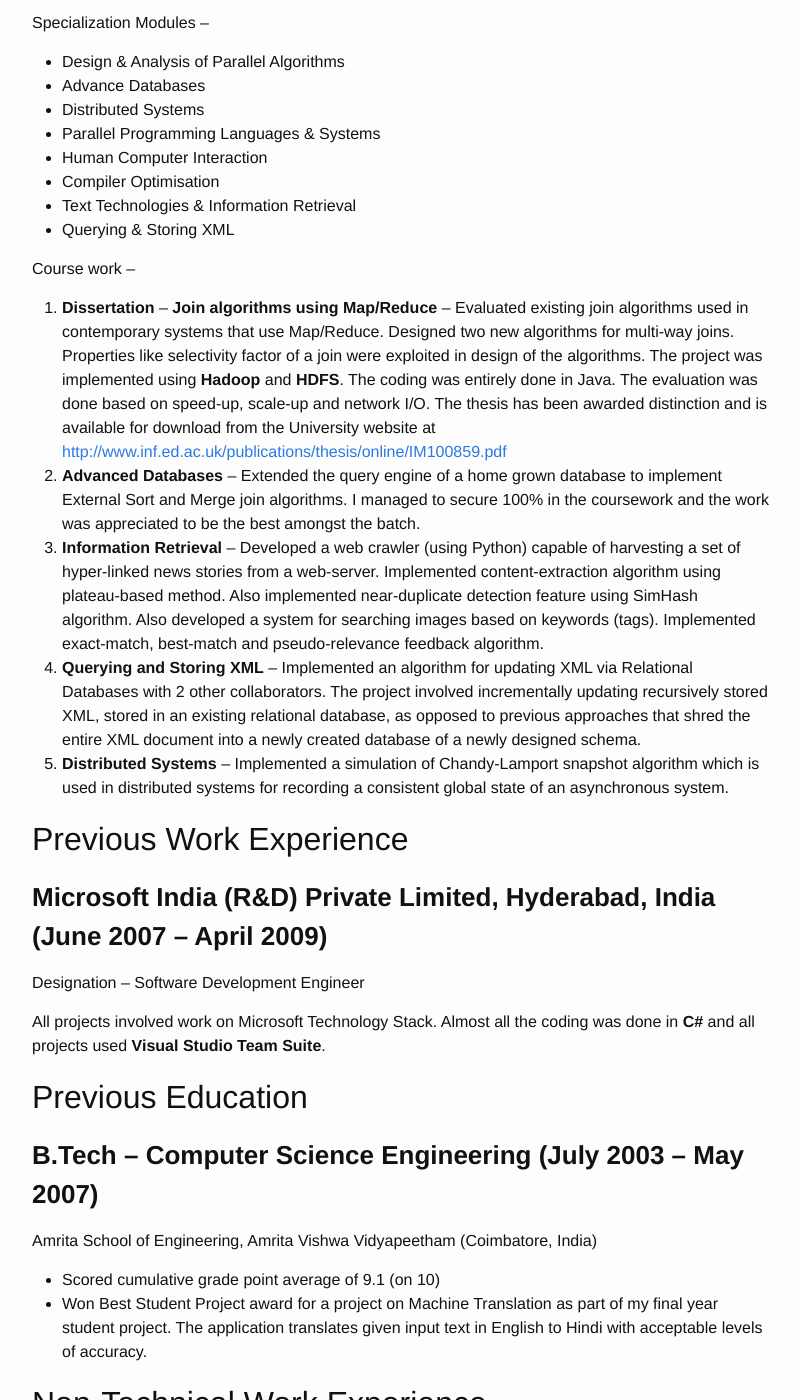
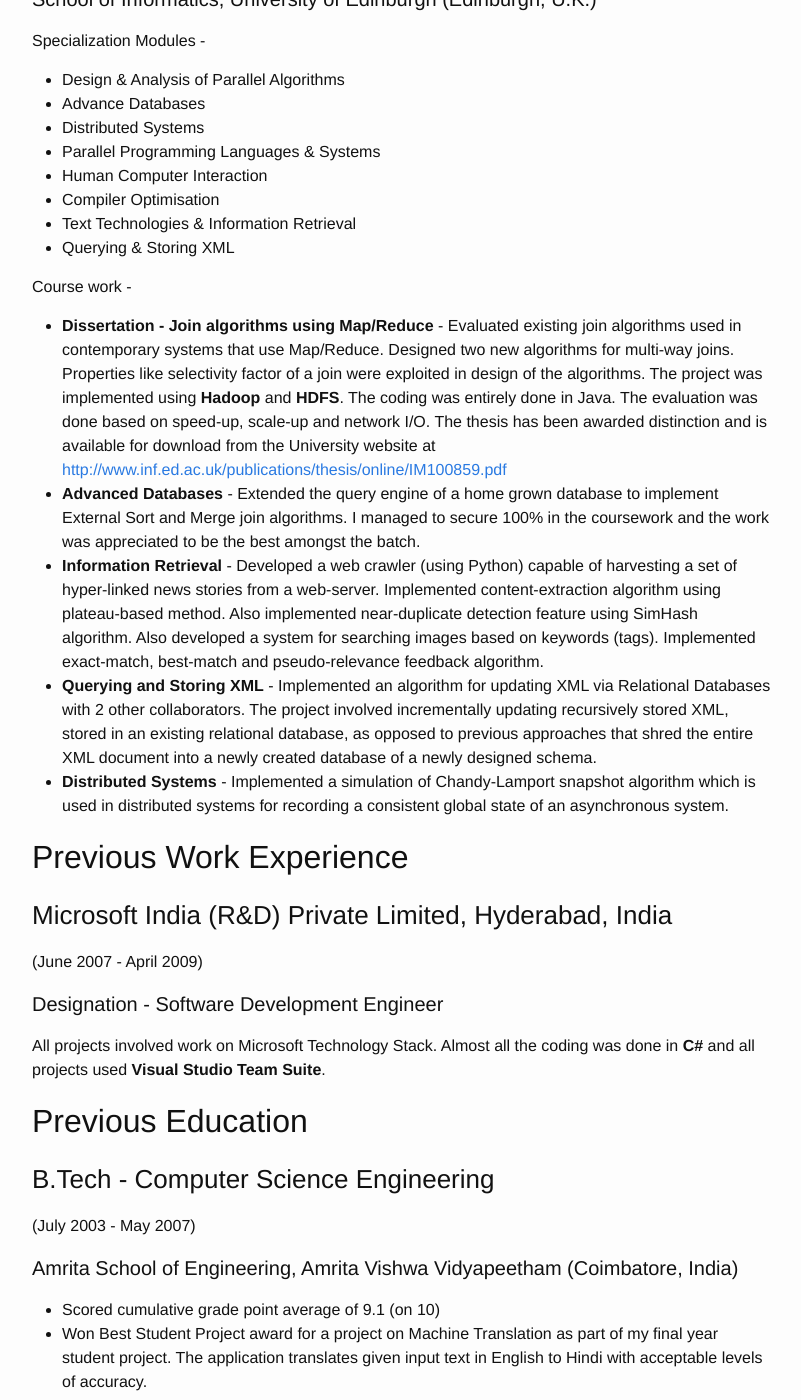
Before and after one commit to jairamc/jairamc.github.io, a Jekyll site: the page built from cv/index.md, in a window 1280 px wide and 1400 px high, scrolled down 1977 px. Shown: the whole window, without its empty margins (238-1039 px from the left). Built offline with Jekyll 4.4.1, drawn with Linux system fonts in a browser that asks for light colours; Markdown is read by kramdown in place of the engine named in the settings; some of the changed text lies outside the part shown.

Commit message:
Fixed CV formatting

```diff
--- a/cv/index.md
+++ b/cv/index.md
@@ -4,309 +4,132 @@
 layout: page
 permalink: /cv/
 ---
-<p style="text-align:left;">
-  <strong>Jairam Chandar</strong><br /> Big Data Engineer<br /> <strong>t </strong>  <a title="Jairam Chandar on Twitter" href="http://twitter.com/jairamc">jairamc</a><br /> <span style="font-size:medium;">☛ </span><a href="http://about.me/jairam" target="_blank">http://about.me/jairam</a> <strong> </strong>
-</p>
 
-<h2 style="text-align:left;">
-  <span class="Apple-style-span" style="color:#000000;">Professional and Academic Highlights</span>
-</h2>
+**Jairam Chandar**
+Big Data Engineer
+**t** [jairamc](http://twitter.com/jairamc)
+**☛** [http://about.me/jairam](http://about.me/jairam)
 
-<div style="text-align:left;">
-  <ul>
-    <li>
-      Awarded <strong>Masters in Computer Science</strong> with Distinction from the University of Edinburgh
-    </li>
-    <li>
-      M.Sc. dissertation involved work on Join-Algorithms using <strong>Hadoop</strong>.
-    </li>
-    <li>
-      Experience in managing and using live <strong>NoSql clusters</strong>.
-    </li>
-    <li>
-      Given a <strong>public talk</strong> at Cassandra London meetup on<strong> Hadoop integration in Cassandra</strong>
-    </li>
-    <li>
-      Worked for Microsoft India for 2 years.
-    </li>
-    <li>
-      <strong>B.Tech. in Computer Science</strong> and Engineering with cumulative GPA of 9.1 (on 10).
-    </li>
-    <li>
-      Awarded Best Student Project during undergraduate course.
-    </li>
-  </ul>
 
-  <h2>
-    Technical Skills
-  </h2>
 
-  <ul>
-    <li>
-      Technologies : <ul>
-        <li>
-          <strong>Hadoop</strong>
-        </li>
-        <li>
-          <strong>Cassandra</strong>
-        </li>
-        <li>
-          <strong>HBase</strong>
-        </li>
-        <li>
-          <strong>Hive</strong>
-        </li>
-        <li>
-          Java/J2EE
-        </li>
-      </ul>
-    </li>
+## Professional and Academic Highlights
 
-    <li>
-      Languages <ul>
-        <li>
-          Java
-        </li>
-        <li>
-          Scala
-        </li>
-        <li>
-          C#
-        </li>
-        <li>
-          C++
-        </li>
-      </ul>
-    </li>
+- Awarded **Masters in Computer Science** with Distinction from the University of Edinburgh
+- M.Sc. dissertation involved work on Join-Algorithms using **Hadoop**.
+- Experience in managing and using live **NoSql clusters**.
+- Given a **public talk** at Cassandra London meetup on **Hadoop integration in Cassandra**
+- Worked for Microsoft India for 2 years.
+- **B.Tech. in Computer Science** and Engineering with cumulative GPA of 9.1 (on 10).
+- Awarded Best Student Project during undergraduate course.
 
-    <li>
-      Platforms <ul>
-        <li>
-          <strong>Unix/Linux</strong>
-        </li>
-        <li>
-          Windows
-        </li>
-      </ul>
-    </li>
-  </ul>
+## Technical Skills
+- Technologies
+  - **Hadoop**
+  - **Cassandra**
+  - **HBase**
+  - **Hive**
+  - Java/J2EE
+- Languages
+  - Java
+  - Scala
+  - C#
+  - C++
 
-  <h2>
-    Relevant Work Experience
-  </h2>
+- Platforms
+  - **Unix/Linux**
+  - Windows
 
-  <h3>
-    <strong>Mediasift Ltd. (trading as Datasift Inc.), Reading, UK (September 2011 &#8211; Present)</strong>
-  </h3>
+## Relevant Work Experience
 
-  <p>
-    Designation &#8211; Big Data Engineer
-  </p>
+### Mediasift Ltd. (trading as Datasift Inc.), Reading, UK
+(September 2011 - Present)
 
-  <p>
-    As part of the data-warehousing team at Datasift, primarily responsible for archiving, curating and retrieval of massive amounts of social data accumulated every day. The data is in the order of 2 TB/day. Technologies used include &#8211;
-  </p>
+#### Designation - Big Data Engineer
 
-  <ul>
-    <li>
-      Hadoop (Map Reduce / HDFS)
-    </li>
-    <li>
-      HBase
-    </li>
-  </ul>
+As part of the data-warehousing team at Datasift, primarily responsible for archiving, curating and retrieval of massive amounts of social data accumulated every day. The data is in the order of 2 TB/day. Technologies used include -
 
-  <p>
-    Played a key role in development of Historics platform for mining archived social media data for customers.
-  </p>
+- Hadoop (Map Reduce / HDFS)
+- HBase
 
-  <h3>
-    <strong>Imagini Europe Limited, London, UK (December 2010 &#8211; September 2011)</strong>
-  </h3>
+Played a key role in development of Historics platform for mining archived social media data for customers.
 
-  <p>
-    Designation &#8211; Back-End Developer
-  </p>
+### Imagini Europe Limited, London, UK
+(December 2010 - September 2011)
 
-  <p>
-    Working on Data Warehousing solutions using NoSql technologies. Key player in build, maintenance and use of the following solutions, standalone or in conjunction with each other &#8211;
-  </p>
+#### Designation - Back-End Developer
 
-  <ul>
-    <li>
-      Cassandra – Primary Data-store <ul>
-        <li>
-          Over 4 TB of data that is used for real-time access and analytics
-        </li>
-      </ul>
-    </li>
+Working on Data Warehousing solutions using NoSql technologies. Key player in build, maintenance and use of the following solutions, standalone or in conjunction with each other -
 
-    <li>
-      Hadoop &#8211; Main analytics engine <ul>
-        <li>
-          Played a major role in integrating and smooth functioning of the analytics cluster with the data-store. Primarily responsible for generating analytics data using Map/Reduce programs written in Java. Using the knowledge gained, gave a talk at a public meet-up. Podcast available at – <a href="http://skillsmatter.com/podcast/home/cassandra-meetup-march">http://skillsmatter.com/podcast/home/cassandra-meetup-march</a>.
-        </li>
-      </ul>
-    </li>
+- Cassandra – Primary Data-store
+  - Over 4 TB of data that is used for real-time access and analytics
+- Hadoop - Main analytics engine
+  - Played a major role in integrating and smooth functioning of the analytics cluster with the data-store. Primarily responsible for generating analytics data using Map/Reduce programs written in Java. Using the knowledge gained, gave a talk at a public meet-up. Podcast available at – <a href="http://skillsmatter.com/podcast/home/cassandra-meetup-march">http://skillsmatter.com/podcast/home/cassandra-meetup-march</a>.
+- Hive
+  - Most of the services hosted on the cloud, events system logs reside on Amazon S3. Responsible for running Hive queries over these logs using Amazon Elastic MapReduce.
 
-    <li>
-      Hive <ul>
-        <li>
-          Most of the services hosted on the cloud, events system logs reside on Amazon S3. Responsible for running Hive queries over these logs using Amazon Elastic MapReduce.
-        </li>
-      </ul>
-    </li>
-  </ul>
 
-  <h2>
-    Relevant Education
-  </h2>
+## Relevant Education
 
-  <h3>
-    <strong>MSc &#8211; Computer Science (Sept 2009 &#8211; Sept 2010) [Awarded Distinction]</strong>
-  </h3>
+### MSc - Computer Science [Awarded Distinction]
+(Sept 2009 - Sept 2010)
 
-  <p>
-    School of Informatics, University of Edinburgh (Edinburgh, U.K.)
-  </p>
+#### School of Informatics, University of Edinburgh (Edinburgh, U.K.)
 
-  <p>
-    Specialization Modules &#8211;
-  </p>
+Specialization Modules -
 
-  <ul>
-    <li>
-      Design & Analysis of Parallel Algorithms
-    </li>
-    <li>
-      Advance Databases
-    </li>
-    <li>
-      Distributed Systems
-    </li>
-    <li>
-      Parallel Programming Languages & Systems
-    </li>
-    <li>
-      Human Computer Interaction
-    </li>
-    <li>
-      Compiler Optimisation
-    </li>
-    <li>
-      Text Technologies & Information Retrieval
-    </li>
-    <li>
-      Querying & Storing XML
-    </li>
-  </ul>
+- Design & Analysis of Parallel Algorithms
+- Advance Databases
+- Distributed Systems
+- Parallel Programming Languages & Systems
+- Human Computer Interaction
+- Compiler Optimisation
+- Text Technologies & Information Retrieval
+- Querying & Storing XML
 
-  <p>
-    Course work &#8211;
-  </p>
+Course work -
 
-  <ol>
-    <li>
-      <strong>Dissertation</strong> &#8211;<strong> Join algorithms using Map/Reduce</strong> &#8211; Evaluated existing join algorithms used in contemporary systems that use Map/Reduce. Designed two new algorithms for multi-way joins. Properties like selectivity factor of a join were exploited in design of the algorithms. The project was implemented using <strong>Hadoop</strong> and <strong>HDFS</strong>. The coding was entirely done in Java. The evaluation was done based on speed-up, scale-up and network I/O. The thesis has been awarded distinction and is available for download from the University website at <a href="http://www.inf.ed.ac.uk/publications/thesis/online/IM100859.pdf">http://www.inf.ed.ac.uk/publications/thesis/online/IM100859.pdf</a>
-    </li>
-    <li>
-      <strong>Advanced Databases</strong> &#8211; Extended the query engine of a home grown database to implement External Sort and Merge join algorithms. I managed to secure 100% in the coursework and the work was appreciated to be the best amongst the batch.
-    </li>
-    <li>
-      <strong>Information Retrieval</strong> &#8211; Developed a web crawler (using Python) capable of harvesting a set of hyper-linked news stories from a web-server. Implemented content-extraction algorithm using plateau-based method. Also implemented near-duplicate detection feature using SimHash algorithm. Also developed a system for searching images based on keywords (tags). Implemented exact-match, best-match and pseudo-relevance feedback algorithm.
-    </li>
-    <li>
-      <strong>Querying and Storing XML</strong> &#8211; Implemented an algorithm for updating XML via Relational Databases with 2 other collaborators. The project involved incrementally updating recursively stored XML, stored in an existing relational database, as opposed to previous approaches that shred the entire XML document into a newly created database of a newly designed schema.
-    </li>
-    <li>
-      <strong>Distributed Systems</strong> &#8211; Implemented a simulation of Chandy-Lamport snapshot algorithm which is used in distributed systems for recording a consistent global state of an asynchronous system.
-    </li>
-  </ol>
+- **Dissertation - Join algorithms using Map/Reduce** - Evaluated existing join algorithms used in contemporary systems that use Map/Reduce. Designed two new algorithms for multi-way joins. Properties like selectivity factor of a join were exploited in design of the algorithms. The project was implemented using **Hadoop** and **HDFS**. The coding was entirely done in Java. The evaluation was done based on speed-up, scale-up and network I/O. The thesis has been awarded distinction and is available for download from the University website at <a href="http://www.inf.ed.ac.uk/publications/thesis/online/IM100859.pdf">http://www.inf.ed.ac.uk/publications/thesis/online/IM100859.pdf</a>
+- **Advanced Databases** - Extended the query engine of a home grown database to implement External Sort and Merge join algorithms. I managed to secure 100% in the coursework and the work was appreciated to be the best amongst the batch.
+- **Information Retrieval** - Developed a web crawler (using Python) capable of harvesting a set of hyper-linked news stories from a web-server. Implemented content-extraction algorithm using plateau-based method. Also implemented near-duplicate detection feature using SimHash algorithm. Also developed a system for searching images based on keywords (tags). Implemented exact-match, best-match and pseudo-relevance feedback algorithm.
+- **Querying and Storing XML** - Implemented an algorithm for updating XML via Relational Databases with 2 other collaborators. The project involved incrementally updating recursively stored XML, stored in an existing relational database, as opposed to previous approaches that shred the entire XML document into a newly created database of a newly designed schema.
+- **Distributed Systems** - Implemented a simulation of Chandy-Lamport snapshot algorithm which is used in distributed systems for recording a consistent global state of an asynchronous system.
 
-  <div>
-    <h2>
-      Previous Work Experience
-    </h2>
+##  Previous Work Experience
 
-    <h3>
-      <strong>Microsoft India (R&D) Private Limited, Hyderabad, India (June 2007 &#8211; April 2009)</strong>
-    </h3>
+### Microsoft India (R&D) Private Limited, Hyderabad, India
+(June 2007 - April 2009)
 
-    <p>
-      Designation &#8211; Software Development Engineer
-    </p>
+#### Designation - Software Development Engineer
 
-    <p>
-      All projects involved work on Microsoft Technology Stack. Almost all the coding was done in <strong>C#</strong> and all projects used <strong>Visual Studio Team Suite</strong>.
-    </p>
+All projects involved work on Microsoft Technology Stack. Almost all the coding was done in **C#** and all projects used **Visual Studio Team Suite**.
 
-    <h2>
-      Previous Education
-    </h2>
+##  Previous Education
 
-    <h3>
-      <strong>B.Tech &#8211; Computer Science Engineering (July 2003 &#8211; May 2007)</strong>
-    </h3>
+### B.Tech - Computer Science Engineering
+(July 2003 - May 2007)
 
-    <p>
-      Amrita School of Engineering, Amrita Vishwa Vidyapeetham (Coimbatore, India)
-    </p>
+#### Amrita School of Engineering, Amrita Vishwa Vidyapeetham (Coimbatore, India)
 
-    <ul>
-      <li>
-        Scored cumulative grade point average of 9.1 (on 10)
-      </li>
-      <li>
-        Won Best Student Project award for a project on Machine Translation as part of my final year student project. The application translates given input text in English to Hindi with acceptable levels of accuracy.
-      </li>
-    </ul>
+- Scored cumulative grade point average of 9.1 (on 10)
+- Won Best Student Project award for a project on Machine Translation as part of my final year student project. The application translates given input text in English to Hindi with acceptable levels of accuracy.
 
-    <h2>
-      Non-Technical Work Experience
-    </h2>
 
-    <h3>
-      <strong>Indian School of Business (June 2009 &#8211; August 2009)</strong>
-    </h3>
+## Non-Technical Work Experience
 
-    <p>
-      Designation &#8211; Associate, Admissions and Financial Aid
-    </p>
+### Indian School of Business
+(June 2009 - August 2009)
 
-    <p>
-      Responsibilities-
-    </p>
+#### Designation - Associate, Admissions and Financial Aid
 
-    <ul>
-      <li>
-        Worked on strengthening the e-marketing initiative for the Admissions Team.
-      </li>
-      <li>
-        <h3>
-          Co-ordinated implementation of new CRM system.
-        </h3>
-      </li>
-    </ul>
+Responsibilities -
+- Worked on strengthening the e-marketing initiative for the Admissions Team.
+- Co-ordinated implementation of new CRM system.
 
-    <h3>
-      <strong>Richmond Place University Accommodation (March 2010 &#8211; Sept 2010)</strong>
-    </h3>
+### Richmond Place University Accommodation
+(March 2010 - Sept 2010)
 
-    <p>
-      Designation &#8211; House Assistant
-    </p>
+#### Designation - House Assistant
 
-    <p>
-      Responsibilities-
-    </p>
-
-    <ul>
-      <li>
-        Assisting the warden in maintaining discipline and decorum.
-      </li>
-      <li>
-        Organizing and managing social events for the residents.
-      </li>
-    </ul>
-  </div>
-</div>
+Responsibilities-
+- Assisting the warden in maintaining discipline and decorum.
+- Organizing and managing social events for the residents.
```
